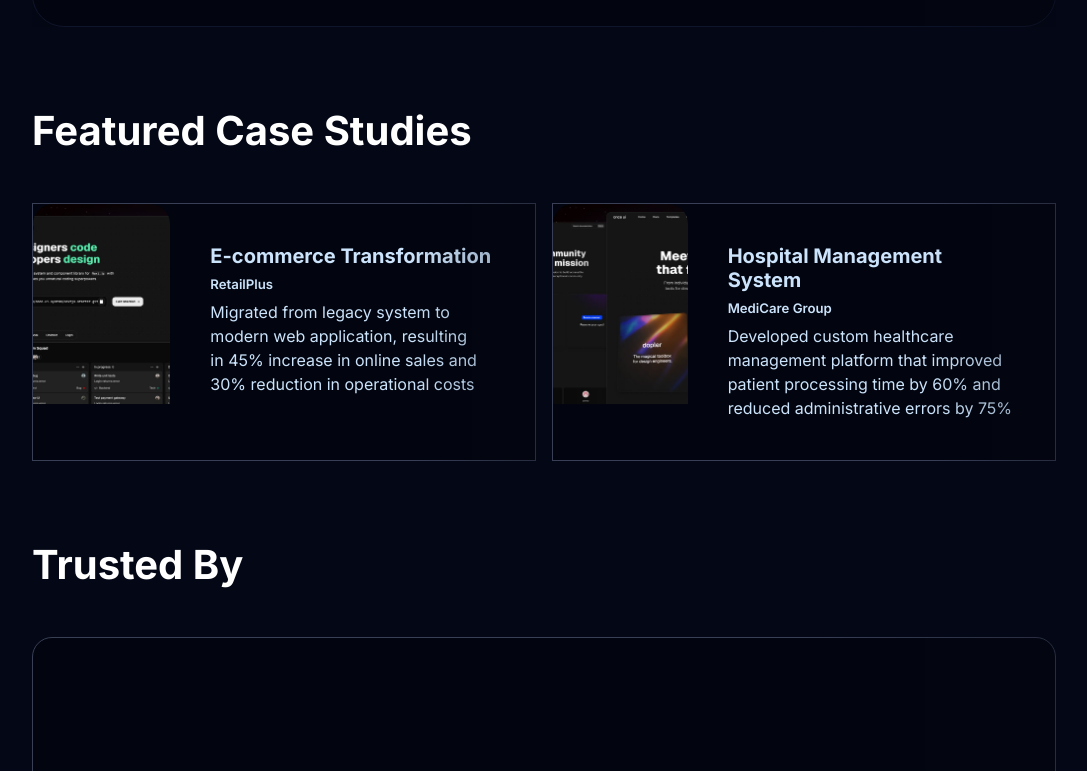
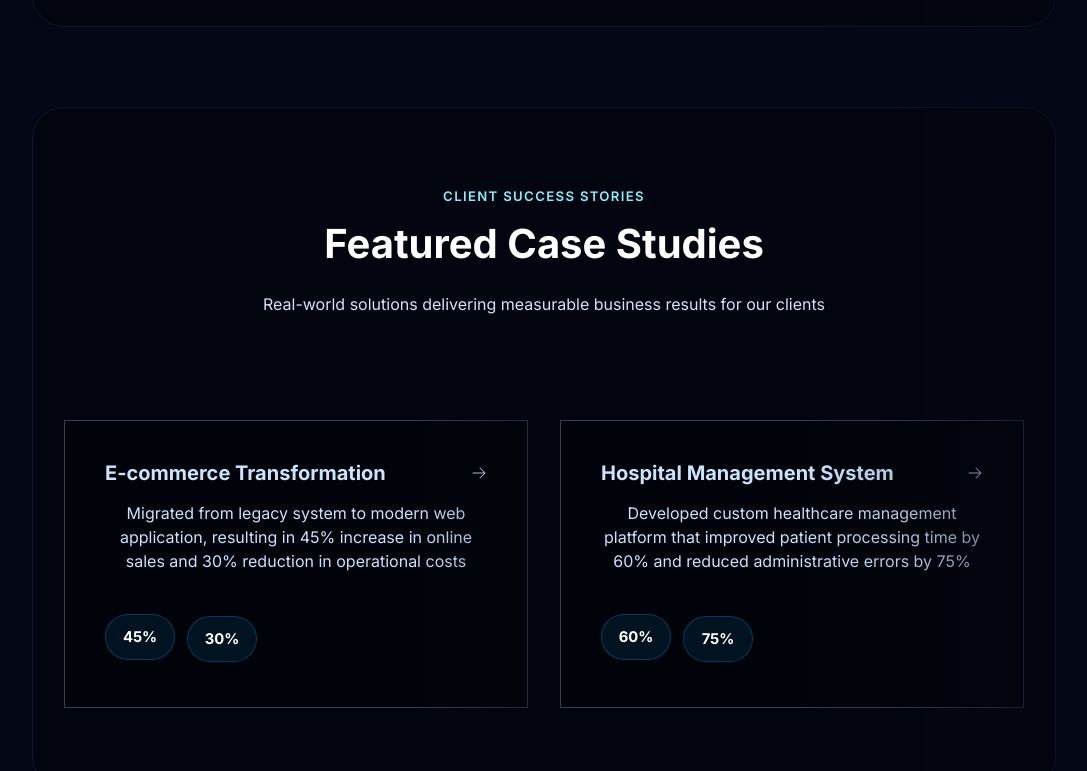
Before and after one commit to crimsonml/Web1.lk-Test, a Next.js app: page / in a window 1280 px wide. Shown: the part 2009-2780 px from the top of the page, without its empty margins (96-1183 px from the left). Built offline with nearby package versions, Linux system fonts and the light colour scheme.

Commit message:
Add global styles for animations and case study card interactions

```diff
--- a/package.json
+++ b/package.json
@@ -11,7 +11,7 @@
   "dependencies": {
     "@floating-ui/react-dom": "^2.1.1",
     "@mdx-js/loader": "^3.1.0",
-    "@next/mdx": "^14.2.26",
+    "@next/mdx": "^14.2.28",
     "classnames": "^2.5.1",
     "cookie": "^1.0.1",
     "gray-matter": "^4.0.3",
--- a/src/app/layout.tsx
+++ b/src/app/layout.tsx
@@ -1,5 +1,6 @@
 import "@/once-ui/styles/index.scss";
 import "@/once-ui/tokens/index.scss";
+import "@/app/styles/global.css"; // Import our global CSS with animations
 
 import classNames from "classnames";
 
--- a/src/app/page.tsx
+++ b/src/app/page.tsx
@@ -231,42 +231,247 @@ export default function Home() {
       </RevealFx>
 
       {/* Case Studies Section */}
-      <Column fillWidth gap="m">
-        <Heading as="h2" variant="display-strong-s" paddingBottom="m">
+      <RevealFx translateY="12" delay={0.2}>
+        <Flex
+          fillWidth
+          direction="column"
+          radius="xl"
+          background="surface"
+          border="neutral-weak"
+          shadow="m"
+          style={{
+            marginTop: "var(--spacing-xl)",
+            marginBottom: "var(--spacing-xl)",
+            overflow: "hidden",
+            position: "relative"
+          }}
+        >
+          {/* Background accent element with animation */}
+          <div style={{
+            position: "absolute",
+            top: 0,
+            left: 0,
+            width: "100%",
+            height: "8px",
+            background: "linear-gradient(90deg, var(--color-accent-medium) 0%, var(--color-brand-medium) 100%)",
+            zIndex: 1,
+            animation: "pulse 3s infinite alternate",
+          }}></div>
+
+          {/* Case Studies Header */}
+          <Flex
+            direction="column"
+            horizontal="center"
+            align="center"
+            paddingTop="xl"
+            paddingBottom="m"
+            paddingX="xl"
+            fillWidth
+            style={{
+              background: "var(--color-surface-strong)",
+              borderBottom: "1px solid var(--color-neutral-weak)"
+            }}
+          >
+            <Text
+              variant="label-strong-s"
+              onBackground="accent-medium"
+              marginBottom="s"
+              style={{ letterSpacing: "0.1em", animation: "fadeInUp 0.8s ease-out" }}
+            >
+              CLIENT SUCCESS STORIES
+            </Text>
+            <Heading
+              as="h2"
+              variant="display-strong-s"
+              paddingBottom="m"
+              align="center"
+              style={{
+                position: "relative",
+                animation: "fadeInUp 0.8s ease-out 0.2s both"
+              }}
+            >
               Featured Case Studies
+              <div style={{
+                position: "absolute",
+                bottom: "0",
+                left: "50%",
+                transform: "translateX(-50%)",
+                width: "60px",
+                height: "3px",
+                background: "var(--color-accent-medium)",
+                animation: "float 4s ease-in-out infinite"
+              }}></div>
             </Heading>
-        <Grid columns="2" tabletColumns="2" mobileColumns="1" gap="16">
+            <Text
+              variant="body-default-m"
+              onBackground="neutral-medium"
+              align="center"
+              style={{
+                maxWidth: "600px",
+                animation: "fadeInUp 0.8s ease-out 0.4s both"
+              }}
+            >
+              Real-world solutions delivering measurable business results for our clients
+            </Text>
+          </Flex>
+
+          {/* Case Studies Cards */}
+          <Flex
+            fillWidth
+            direction="column"
+            align="center"
+            paddingY="xl"
+            paddingX="m"
+            background="surface-weak"
+          >
+            <Grid
+              columns="2"
+              tabletColumns="2"
+              mobileColumns="1"
+              gap="32"
+              style={{
+                width: "100%",
+                maxWidth: "960px",
+                margin: "0 auto"
+              }}
+            >
               {home.caseStudies.map((caseStudy, index) => (
                 <RevealFx key={caseStudy.title} translateY="8" delay={0.2 + index * 0.1}>
-              <SmartLink href={caseStudy.link} unstyled>                <Card
-                  shadow="l"
+                  <SmartLink href={caseStudy.link} unstyled>
+                    <Card
+                      shadow="m"
+                      style={{
+                        transition: "all 0.4s cubic-bezier(0.175, 0.885, 0.32, 1.275)",
+                        cursor: "pointer",
+                        overflow: "hidden",
+                        height: "100%",
+                        borderRadius: "18px",
+                        transform: "translateY(0)",
+                      }}
+                      data-hover-shadow="xl"
+                      data-hover-border="brand-medium"
+                      data-hover-transform="translateY(-8px)"
                     >
                       {caseStudy.image && (
                         <div style={{
+                          position: "relative",
+                          overflow: "hidden",
+                          borderTopLeftRadius: "18px",
+                          borderTopRightRadius: "18px",
+                        }}>
+                          <div
+                            className="case-study-image"
+                            style={{
                               backgroundImage: `url(${caseStudy.image})`,
                               backgroundSize: 'cover',
                               backgroundPosition: 'center',
                               width: '100%',
-                      height: '200px',
-                      borderTopLeftRadius: 'var(--radius-s)',
-                      borderTopRightRadius: 'var(--radius-s)'
+                              height: '260px',
+                              transition: 'transform 0.8s ease',
+                              transformOrigin: 'center',
+                              borderTopLeftRadius: "18px",
+                              borderTopRightRadius: "18px",
+                              filter: "brightness(1)",
+                            }}
+                          />
+
+                          {/* Gradient overlay */}
+                          <div style={{
+                            position: "absolute",
+                            top: 0,
+                            left: 0,
+                            right: 0,
+                            bottom: 0,
+                            background: "linear-gradient(180deg, rgba(0,0,0,0) 60%, rgba(0,0,0,0.5) 100%)",
+                            borderTopLeftRadius: "18px",
+                            borderTopRightRadius: "18px",
                           }}/>
-                  )}
-                  <Flex direction="column" gap="8" padding="l">
-                    <Text variant="heading-strong-m">{caseStudy.title}</Text>
-                    <Text variant="label-strong-s" onBackground="brand-medium">
+
+                          {/* Client badge with rounded corners */}
+                          <div
+                            className="client-badge"
+                            style={{
+                              position: "absolute",
+                              top: "16px",
+                              right: "16px",
+                              background: "var(--color-brand-strong)",
+                              padding: "8px 16px",
+                              borderRadius: "30px",
+                              boxShadow: "0 4px 12px rgba(0, 0, 0, 0.15)",
+                              transform: "translateY(0)",
+                              transition: "transform 0.3s ease",
+                            }}
+                          >
+                            <Text variant="label-strong-s" onBackground="surface-strong">
                               {caseStudy.client}
                             </Text>
-                    <Text variant="body-default-m" wrap="balance">
+                          </div>
+                        </div>
+                      )}
+
+                      <Flex direction="column" gap="16" padding="l">
+                        <Flex horizontal="space-between" vertical="center" gap="8">
+                          <Text
+                            variant="heading-strong-m"
+                            className="case-study-title"
+                            style={{
+                              color: "var(--color-brand-strong)",
+                              transition: "color 0.3s ease",
+                            }}
+                          >
+                            {caseStudy.title}
+                          </Text>
+                          <Icon
+                            name="arrowRight"
+                            size="s"
+                            onBackground="brand-medium"
+                            className="case-study-arrow"
+                            style={{
+                              transition: "transform 0.3s ease",
+                            }}
+                          />
+                        </Flex>
+
+                        <Text variant="body-default-m" wrap="balance" marginBottom="s">
                           {caseStudy.description}
                         </Text>
+
+                        {/* Extract and highlight metrics from the description with nice rounded badges */}
+                        <Flex wrap gap="12" marginTop="s">
+                          {caseStudy.description.match(/\d+%/g)?.map((metric, i) => (
+                            <Flex
+                              key={i}
+                              radius="xl"
+                              padding="12"
+                              background="accent-alpha-weak"
+                              border="accent-alpha-medium"
+                              vertical="center"
+                              horizontal="center"
+                              className="metric-badge"
+                              style={{
+                                minWidth: "70px",
+                                boxShadow: "0 4px 12px rgba(0, 0, 0, 0.05)",
+                              }}
+                            >
+                              <Text
+                                variant="label-strong-m"
+                                onBackground="accent-strong"
+                                style={{ fontWeight: "700" }}
+                              >
+                                {metric}
+                              </Text>
+                            </Flex>
+                          ))}
+                        </Flex>
                       </Flex>
                     </Card>
                   </SmartLink>
                 </RevealFx>
               ))}
             </Grid>
-      </Column>
+          </Flex>
+        </Flex>
+      </RevealFx>
 
       {/* Client Logos Section */}
       <Column fillWidth gap="m">
--- /dev/null
+++ b/src/app/styles/global.css
@@ -0,0 +1,51 @@
+/* Animations for the Featured Case Studies section */
+@keyframes pulse {
+  0% { opacity: 0.7; }
+  100% { opacity: 1; }
+}
+
+@keyframes float {
+  0% { transform: translateY(0px); }
+  50% { transform: translateY(-8px); }
+  100% { transform: translateY(0px); }
+}
+
+@keyframes fadeInUp {
+  from { opacity: 0; transform: translateY(20px); }
+  to { opacity: 1; transform: translateY(0); }
+}
+
+/* Case study card styles */
+.case-study-image:hover {
+  transform: scale(1.05);
+  filter: brightness(1.05);
+}
+
+.client-badge:hover {
+  transform: translateY(-3px);
+}
+
+.case-study-title:hover {
+  color: var(--color-accent-strong);
+}
+
+.case-study-arrow:hover {
+  transform: translateX(4px);
+}
+
+.metric-badge {
+  animation: float 5s ease-in-out infinite;
+}
+
+.metric-badge:nth-child(2) {
+  animation-delay: 0.5s;
+}
+
+.metric-badge:nth-child(3) {
+  animation-delay: 1s;
+}
+
+.view-all-button:hover {
+  transform: translateY(-3px);
+  box-shadow: 0 8px 16px rgba(0, 0, 0, 0.1);
+}
```
Also changed, not shown: 1 other file (tests, documents, lock files or other folders). Lines whose indentation alone changed are shown as unchanged.
